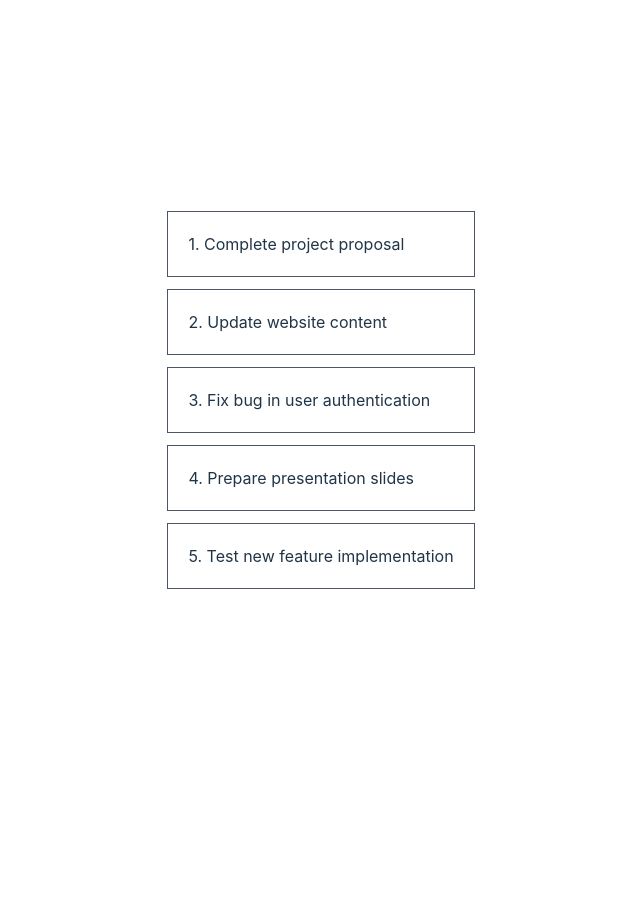
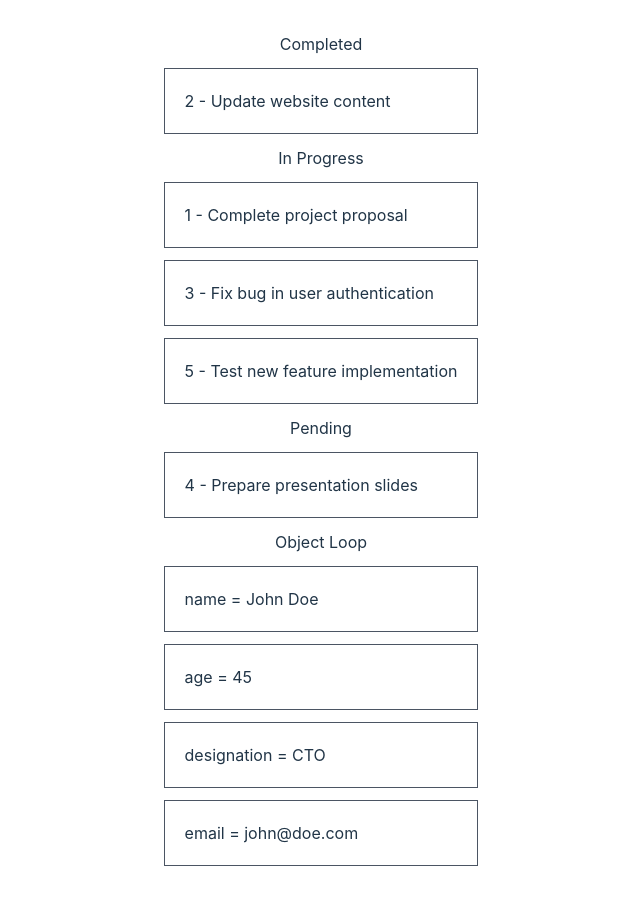
Before and after one commit to chaudhuree/vue-js-learning-phase, a Vue app in the folder basic_101/: page / in a window 1280 px wide. Shown: the whole page, without its empty margins (319-959 px from the left). Before the commit the page ends 800 px from the top, so only its background shows below. Built offline with nearby package versions, Linux system fonts and the light colour scheme.

Commit message:
array of object..listing and filtering

```diff
--- a/basic_101/src/App.vue
+++ b/basic_101/src/App.vue
@@ -1,21 +1,72 @@
 <script setup>
 const tasks = [
-  "Complete project proposal",
-  "Update website content",
-  "Fix bug in user authentication",
-  "Prepare presentation slides",
-  "Test new feature implementation",
+  { id: 1, title: "Complete project proposal", status: "In Progress" },
+  { id: 2, title: "Update website content", status: "Completed" },
+  { id: 3, title: "Fix bug in user authentication", status: "In Progress" },
+  { id: 4, title: "Prepare presentation slides", status: "Pending" },
+  { id: 5, title: "Test new feature implementation", status: "In Progress" },
 ];
+
+const person = {
+  name: "John Doe",
+  age: "45",
+  designation: "CTO",
+  email: "john@doe.com",
+};
+//v,k,i
+
+function getCompleteTasks() {
+  return tasks.filter((task) => "Completed" == task.status);
+}
+
+function getTasksInProgress() {
+  // return tasks.filter( task => 'In Progress'==task.status)
+  return tasks.filter(function (task) {
+    return "In Progress" == task.status;
+  });
+}
 </script>
 
 <template>
   <section class="mx-auto container">
     <section class="mx-auto container space-y-3">
-        <div class="p-5 border border-gray-600 text-left" v-for="(task, index) in tasks">{{ index+1 }}. {{task}}</div>
+      <h2>Completed</h2>
+      <div
+        class="p-5 border border-gray-600 text-left"
+        v-for="(task, index) in getCompleteTasks()"
+        :key="index"
+      >
+        {{ task.id }} - {{ task.title }}
+      </div>
+      <h2>In Progress</h2>
+      <div
+        class="p-5 border border-gray-600 text-left"
+        v-for="(task, index) in getTasksInProgress()"
+        :key="index"
+      >
+        {{ task.id }} - {{ task.title }}
+      </div>
+      <!-- combined v-for and v-show -->
+      <h2>Pending</h2>
+      <div
+        class="p-5 border border-gray-600 text-left"
+        v-for="(task, index) in tasks"
+        v-show="'Pending' == task.status"
+        :key="index"
+      >
+        {{ task.id }} - {{ task.title }}
+      </div>
+      <!-- <div class="p-5 border border-gray-600 text-left" v-for="(task, index) in tasks" :key="index">{{ task.id }} - {{task.title}} </div> -->
+      <h2>Object Loop</h2>
+      <div
+        class="p-5 border border-gray-600 text-left"
+        v-for="(value, property, index) in person"
+        :key="property"
+      >
+        {{ property }} = {{ value }}
+      </div>
     </section>
   </section>
 </template>
 
-<style scoped>
-
-</style>
+<style scoped></style>
```
